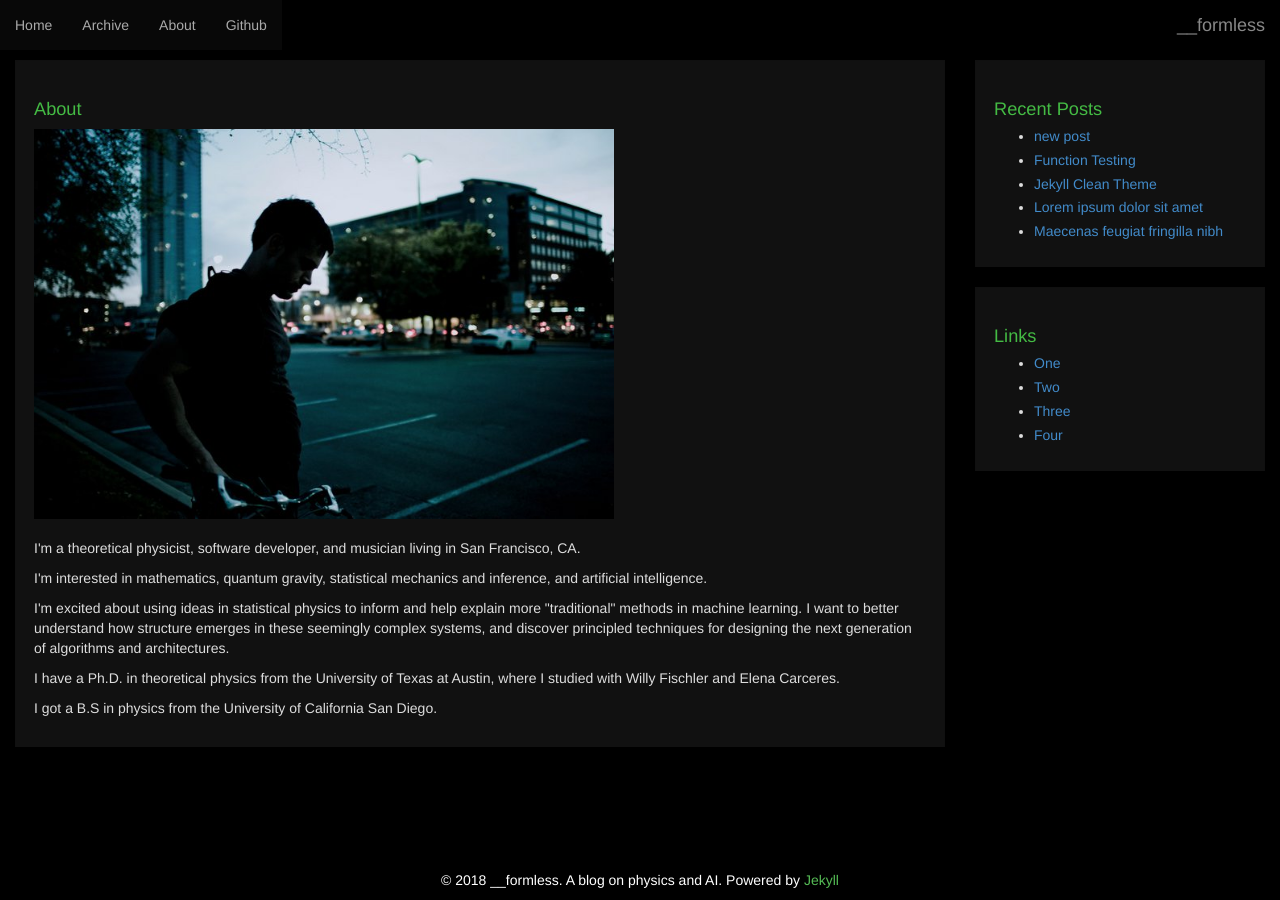
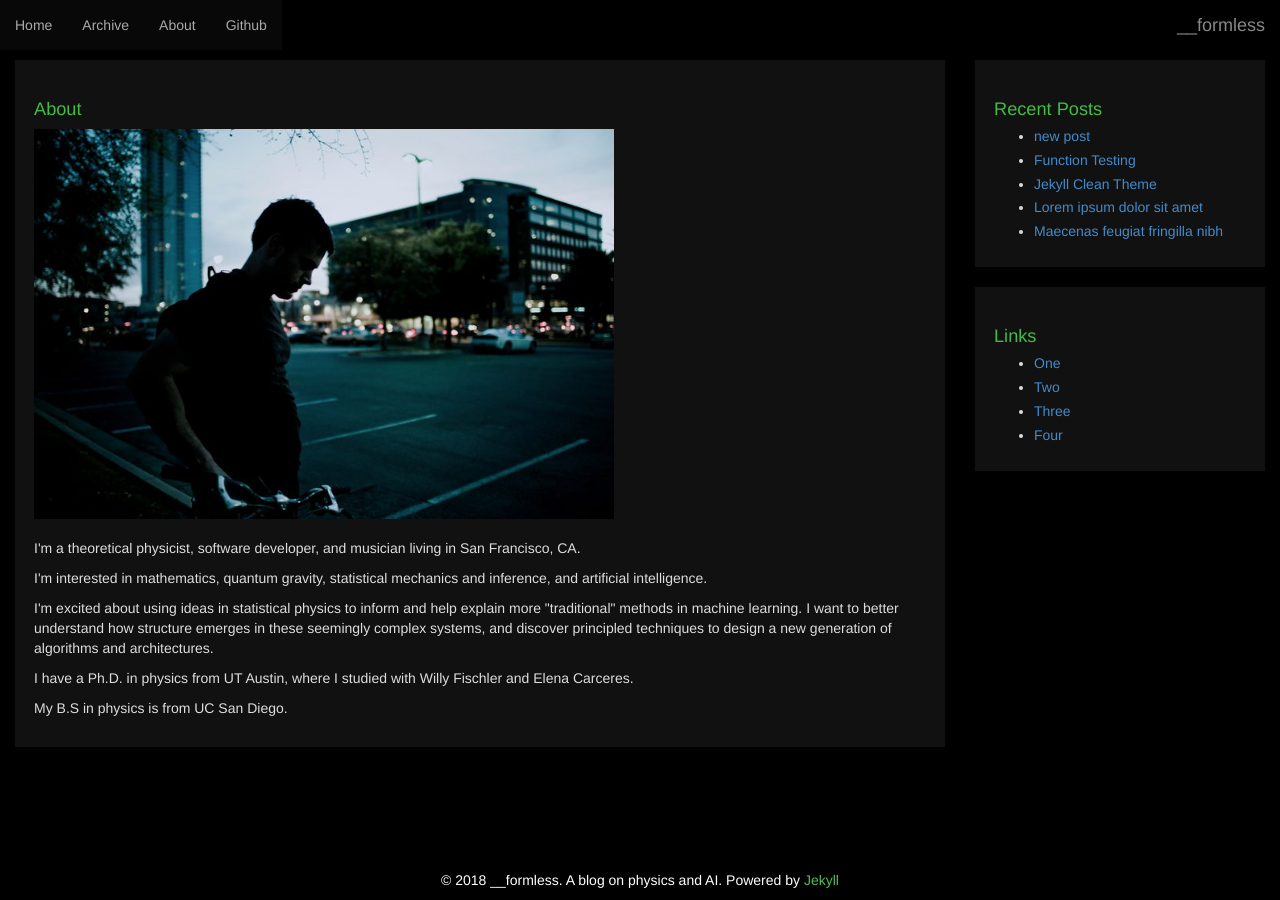
Before and after one commit to fineline179/fineline179.github.io, a Jekyll site: the page built from about.html, in a window 1280 px wide. Built offline with Jekyll 4.4.1, drawn with Linux system fonts in a browser that asks for light colours.

Commit message:
new about, and add 's' to mathjax load

```diff
--- a/_includes/header.html
+++ b/_includes/header.html
@@ -1,7 +1,7 @@
 <!DOCTYPE html>
 
 <script type="text/javascript"
-    src="http://cdn.mathjax.org/mathjax/latest/MathJax.js?config=TeX-AMS-MML_HTMLorMML">
+    src="https://cdn.mathjax.org/mathjax/latest/MathJax.js?config=TeX-AMS-MML_HTMLorMML">
 </script>
 
 <html lang="en">
--- a/about.html
+++ b/about.html
@@ -20,20 +20,20 @@ layout: default
   </p>
 
   <p>
-    I'm excited about using ideas in statistical physics to inform and
-    help explain more "traditional" methods in machine learning. I want to better
+    I'm excited about using ideas in statistical physics to inform and help
+    explain more "traditional" methods in machine learning. I want to better
     understand how structure emerges in these seemingly complex systems, and
-    discover principled techniques for designing the next generation of algorithms
-    and architectures.
+    discover principled techniques to design a new generation of algorithms and
+    architectures.
   </p>
 
   <p>
-    I have a Ph.D. in theoretical physics from the University of Texas at
-    Austin, where I studied with Willy Fischler and Elena Carceres.
+    I have a Ph.D. in physics from UT Austin, where I studied with Willy
+    Fischler and Elena Carceres.
   </p>
 
   <p>
-    I got a B.S in physics from the University of California San Diego.
+    My B.S in physics is from UC San Diego.
   </p>
 
 </div>
```
